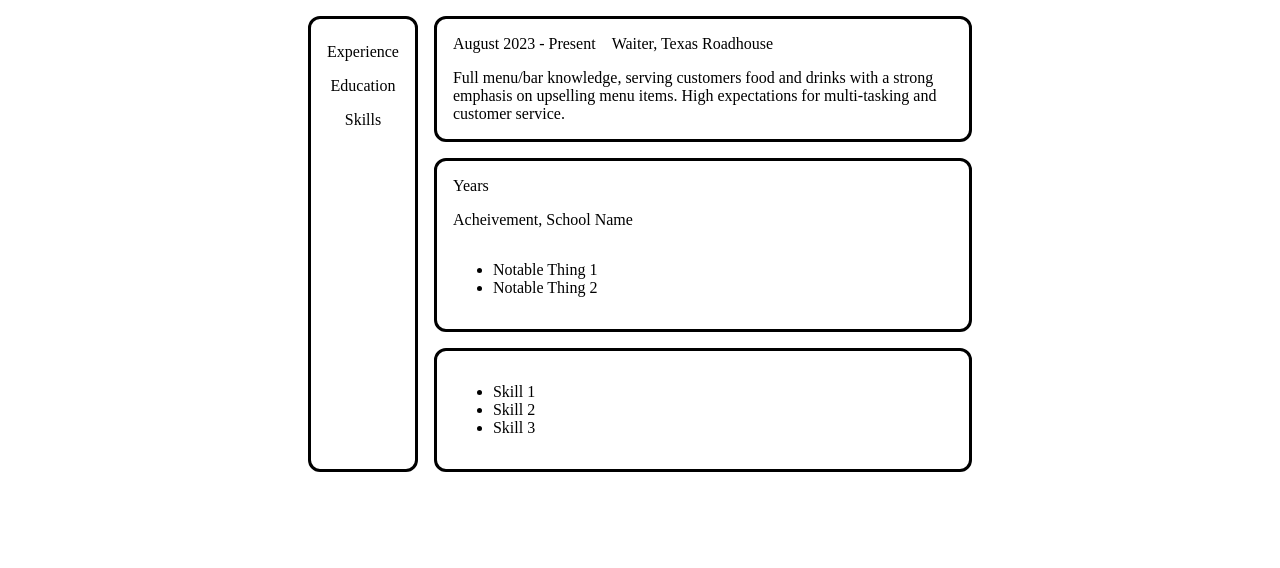
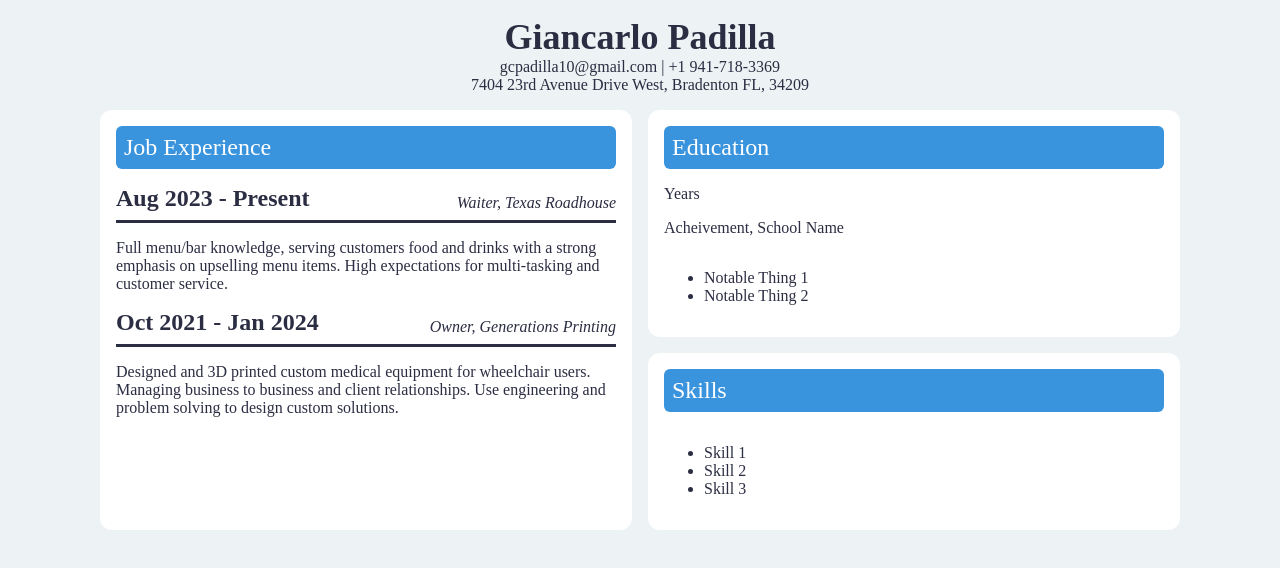
Before and after one commit to giancarlo-padilla/personal-cv, a plain HTML site: page index.html in a window 1280 px wide. Drawn offline with Linux system fonts and the light colour scheme.

Commit message:
Reformat page layout and add Job Experience styling

```diff
--- a/index.html
+++ b/index.html
@@ -7,26 +7,35 @@
     <link rel="stylesheet" href="style.css">
 </head>
 <body>
-    <div class="nav">
-        <ul>
-            <li>Experience</li>
-            <li>Education</li>
-            <li>Skills</li>
-        </ul>
+    <header>
+        <p>Giancarlo Padilla</p>
+        <p>gcpadilla10@gmail.com | +1 941-718-3369</p>
+        <p>7404 23rd Avenue Drive West, Bradenton FL, 34209</p>
+    </header>
+
+
+    <div class="content">
+
+        <div class="jobExperience">
+            <p class="title">Job Experience</p>
+            <div class="experienceHeader">
+                <p>Aug 2023 - Present</p>
+                <p>Waiter, Texas Roadhouse</p>
+            </div>
+            <p>Full menu/bar knowledge, serving customers food and drinks with a strong emphasis on upselling menu items.
+                High expectations for multi-tasking and customer service.</p>
+
+            <div class="experienceHeader">
+                <p>Oct 2021 - Jan 2024</p>
+                <p>Owner, Generations Printing</p>
+            </div>
+            <p>Designed and 3D printed custom medical equipment for wheelchair users. Managing business to business and
+                client relationships. Use engineering and problem solving to design custom solutions. </p>
         </div>
 
-    <div class="content">
-        <div class="jobExperience">
-            <div class="experienceHeader">
-                <p>August 2023 - Present</p>
-                <p>Waiter, Texas Roadhouse</p>
-            </div>
-
-            <p>Full menu/bar knowledge, serving customers food and drinks with a strong emphasis on upselling menu items.
-                High expectations for multi-tasking and customer service.</p>
-        </div>
-
+        <div class="rightContent">
             <div class="education">
+                <p class="title">Education</p>
                 <p>Years</p>
                 <p>Acheivement, School Name</p>
                 <ul>
@@ -36,6 +45,7 @@
             </div>
 
             <div class="skills">
+                <p class="title">Skills</p>
                 <ul>
                     <li>Skill 1</li>
                     <li>Skill 2</li>
@@ -45,5 +55,8 @@
         </div>
 
 
+    </div>
+
+
 </body>
 </html>
--- a/style.css
+++ b/style.css
@@ -1,3 +1,13 @@
+/*
+#2B2D42 Black
+#EDF2F4 White
+#3993DD Blue
+#FFD23F Yellow
+#C05746 Red
+
+
+ */
+
 p {
     margin: 0;
     padding: 0;
@@ -5,34 +15,51 @@ p {
 
 body {
     display: flex;
-    justify-content: center;
+    flex-direction: column;
+    align-items: center;
     margin: 0;
     padding: 16px;
     gap: 16px;
+    background-color: #EDF2F4;
+    color: #2B2D42;
+
+}
+
+header {
+    text-align: center;
+}
+
+header > p:first-child {
+    font-size: 36px;
+    font-weight: 600;
 }
 
 .nav {
     display: flex;
     align-items: flex-start;
-    border: 3px solid black;
     border-radius: 12px;
+    background-color: white;
 }
 
 .nav ul {
     list-style-type: none;
     margin: 0;
-    padding: 16px 0;
+    padding: 0 16px;
     text-align: center;
 }
 
 .nav li {
+    margin: 16px 0;
     padding: 8px 16px;
+    color: white;
+    background-color: #3993DD;
+    border-radius: 8px;
 }
 
 .content {
     display: flex;
-    flex-direction: column;
     gap: 16px;
+    border-radius: 12px;
 }
 
 .jobExperience,
@@ -41,15 +68,41 @@ body {
     display: flex;
     flex-direction: column;
     padding: 16px;
-    border: 3px solid black;
     border-radius: 12px;
     gap: 16px;
     width: 500px;
+    background-color: white;
 
+}
+
+.title {
+    font-size: 24px;
+    background-color: #3993DD;
+    border-radius: 6px;
+    padding: 8px;
+    color: white;
 }
 
 .experienceHeader {
     display: flex;
     gap: 16px;
+    justify-content: space-between;
+    align-items: flex-end;
+    padding-bottom: 8px;
+    border-bottom: 3px solid #2B2D42;
+}
 
+.rightContent {
+    display: flex;
+    flex-direction: column;
+    gap: 16px;
 }
+
+.experienceHeader > p:first-child {
+    font-weight: 600;
+    font-size: 24px
+}
+
+.experienceHeader > p:last-child {
+    font-style: italic;
+}
```
Lines whose indentation alone changed are shown as unchanged.
